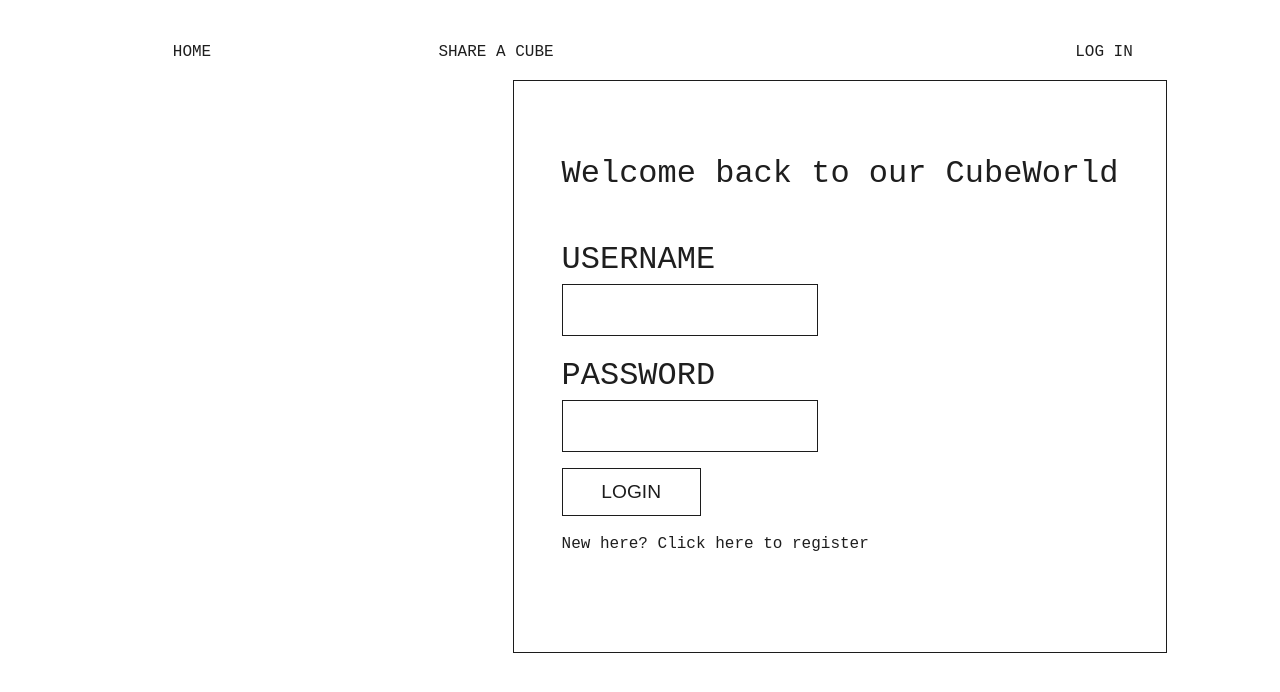
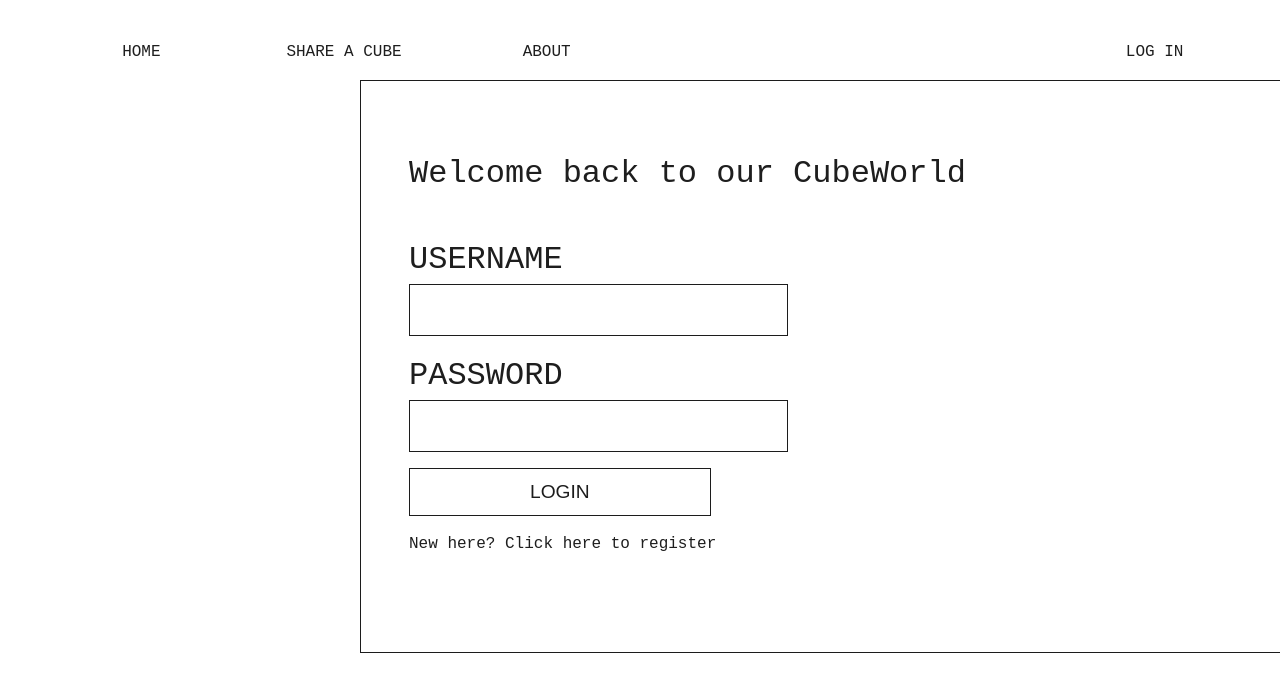
Before and after one commit to BreaGG/CUBES-HackUDC-2024, a React (Vite) app in the folder subes-front/: page /login in a window 1280 px wide. Shown: the top 692 px of the page. Built offline with nearby package versions, Linux system fonts and the light colour scheme.

Commit message:
video aproved

```diff
--- a/subes-front/src/App.css
+++ b/subes-front/src/App.css
@@ -2,14 +2,6 @@
   max-width: 1280px;
   width: 100vw;
   padding: 2rem;
-  text-align: center;
-}
-
-main {
-  display: flex;
-  flex-direction: column;
-  justify-content: center;
-  align-items: center;
   text-align: center;
 }
 
--- a/subes-front/src/App.jsx
+++ b/subes-front/src/App.jsx
@@ -7,6 +7,7 @@ import ShareForm from './assets/components/shareForm/shareForm';
 import Login from './assets/components/login/login';
 import Register from './assets/components/register/register';
 import PostDetails from './assets/components/postDetails/postDetails';
+import About from './assets/components/about/about';
 import { UserProvider } from './assets/components/usercontext/userContext';
 
 function App() {
@@ -22,6 +23,7 @@ function App() {
             <Route exact path="/share" element={<ShareForm />} />
             <Route exact path="/login" element={<Login />} />
             <Route exact path="/register" element={<Register />} />
+            <Route exact path="/about" element={<About />} />
             <Route exact path="/posts/:postId" element={<PostDetails />} />
           </Routes>
         </main>
--- /dev/null
+++ b/subes-front/src/assets/components/about/about.jsx
@@ -0,0 +1,11 @@
+import './about.css'
+
+function About () {
+    return (
+        <>
+        about
+        </>
+    )
+}
+
+export default About
--- a/subes-front/src/assets/components/navbar/navbar.css
+++ b/subes-front/src/assets/components/navbar/navbar.css
@@ -1,6 +1,6 @@
 nav {
     display: grid;
-    grid-template-columns: repeat(4, 1fr);
+    grid-template-columns: repeat(6, 1fr);
     width: 95vw;
     padding-bottom: 1rem;
 }
--- a/subes-front/src/assets/components/navbar/navbar.jsx
+++ b/subes-front/src/assets/components/navbar/navbar.jsx
@@ -10,6 +10,8 @@ function Navbar() {
         <nav>
             <NavLink to="/">HOME</NavLink>
             <NavLink to="/share">SHARE A CUBE</NavLink>
+            <NavLink to="/about">ABOUT</NavLink>
+            <div></div>
             <div></div>
             <div>{username ? `${username}` : <NavLink to="/login">LOG IN</NavLink>}</div>
         </nav>
--- a/subes-front/src/assets/components/post/post.css
+++ b/subes-front/src/assets/components/post/post.css
@@ -17,6 +17,8 @@
 .media {
     width: 15rem;
     height: 20rem;
+    outline: none;
+    border: none;
 }
 
 .media-text {
--- a/subes-front/src/assets/components/post/post.jsx
+++ b/subes-front/src/assets/components/post/post.jsx
@@ -27,10 +27,13 @@ const Post = () => {
         } else if (media && media.includes("youtube")) {
             console.log("Rendering YouTube video:", media);
             return <iframe className='media' src={media} title="YouTube Video"></iframe>;
+        } else if (media && media.includes(".mp4")) {
+            console.log("Rendering  video:", media);
+            return <video className='media' autoPlay={true} muted={true} src={media} title="YouTube Video"></video>;
         } else if (media && !media.includes("http")) {
             console.log("Rendering text:", media);
             return <h3 className='media-text'>{media}</h3>;
-        } else if (media) {
+        }else if (media) {
             console.log("Rendering image:", media);
             return <img className='media' src={media} alt="" />;
         } else {
--- a/subes-front/src/assets/components/postDetails/postDetails.jsx
+++ b/subes-front/src/assets/components/postDetails/postDetails.jsx
@@ -31,14 +31,23 @@ const PostDetails = () => {
 };
 
 const renderMedia = (media) => {
+    console.log("Media:", media);
+
     if (media && media.includes(".tiiny.site")) {
-        return <iframe src={media} title="PDF Viewer"></iframe>;
+        console.log("Rendering PDF:", media);
+        return <iframe className='media' src={media} title="PDF Viewer"></iframe>;
     } else if (media && media.includes("youtube")) {
-        return <iframe src={media} title="YouTube Video"></iframe>;
+        console.log("Rendering YouTube video:", media);
+        return <iframe className='media' src={media} title="YouTube Video"></iframe>;
+    } else if (media && media.includes(".mp4")) {
+        console.log("Rendering  video:", media);
+        return <video className='media' autoPlay='true' src={media} title="YouTube Video"></video>;
     } else if (media && !media.includes("http")) {
+        console.log("Rendering text:", media);
         return <h3 className='media-text'>{media}</h3>;
-    } else if (media) {
-        return <img src={media} alt="" />;
+    }else if (media) {
+        console.log("Rendering image:", media);
+        return <img className='media' src={media} alt="" />;
     } else {
         return null;
     }
--- a/subes-front/src/assets/components/shareForm/shareForm.css
+++ b/subes-front/src/assets/components/shareForm/shareForm.css
@@ -51,7 +51,7 @@ textarea:focus{
 
 .input-submit {
     cursor: pointer;
-    width: 25%;
+    width: 35%;
     height: 3rem;
     border: 1px solid #1c1c1c;
     background-color: #1c1c1c00;
```
Also changed, not shown: subes-front/src/assets/components/about/about.css (added), 1 other file (tests, documents, lock files or other folders).
